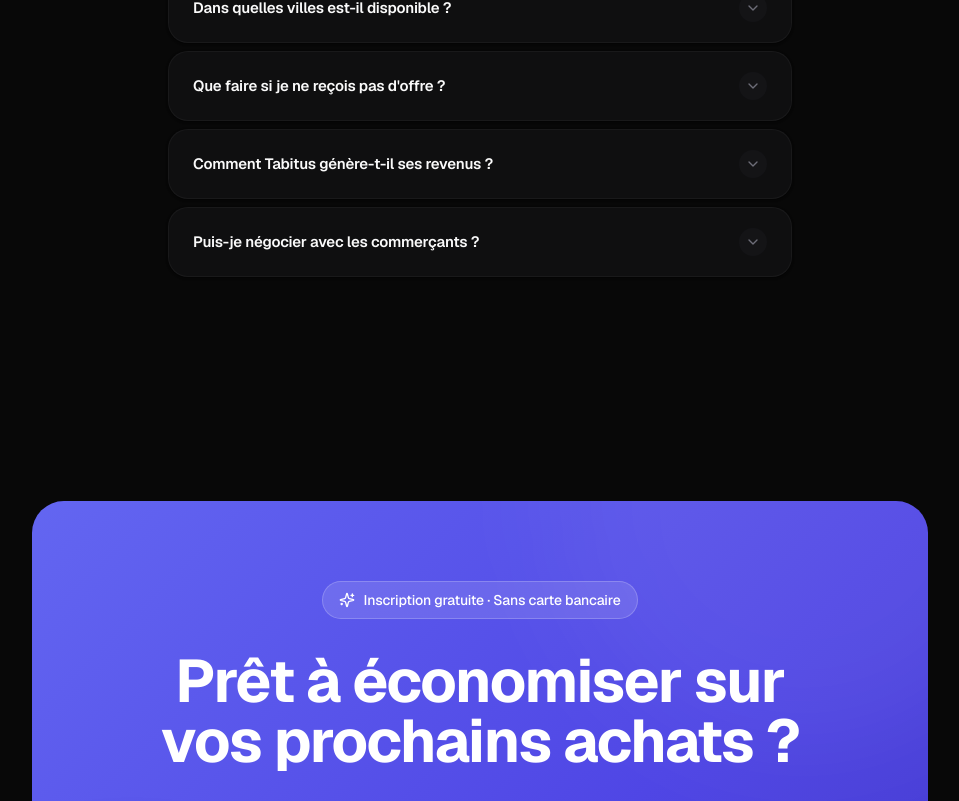
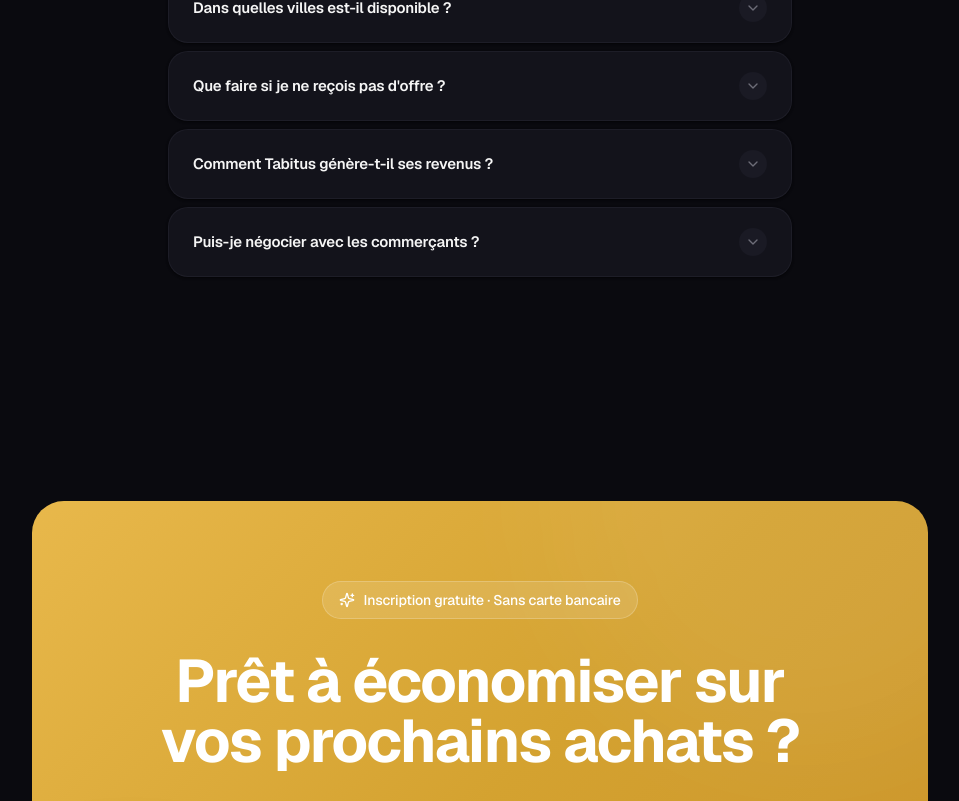
Before and after one commit to tabitmohamed10-dotcom/Tabitus, a Next.js app: page / in a window 1280 px wide. Shown: the part 4989-5790 px from the top of the page, without its empty margins (160-1119 px from the left). Built offline with nearby package versions, Linux system fonts and the light colour scheme.

Commit message:
feat: thème or/noir luxe + logo Tabit balance

```diff
--- a/app/globals.css
+++ b/app/globals.css
@@ -4,27 +4,37 @@
 
 @layer base {
   :root {
-    /* ── Tabitus Design System v3 — Dark First ── */
+    /* ── Tabitus Design System v4 — Gold/Noir ── */
+
+    /* Gold/Noir tokens */
+    --gold-light: #f0d080;
+    --gold-mid:   #c9922a;
+    --gold-dark:  #9a6c1a;
+    --noir:       #0a0a0f;
+    --noir-soft:  #12121a;
+    --cream:      #fdf8ec;
 
     /* Surfaces (light mode — fallback) */
-    --background: 0 0% 99%;
-    --foreground: 240 10% 4%;
+    --background: 40 30% 97%;
+    --foreground: 240 20% 8%;
     --card: 0 0% 100%;
-    --card-foreground: 240 10% 4%;
+    --card-foreground: 240 20% 8%;
     --popover: 0 0% 100%;
-    --popover-foreground: 240 10% 4%;
+    --popover-foreground: 240 20% 8%;
 
-    /* Brand: Indigo Électrique */
-    --primary: 239 84% 67%;
+    /* Brand: Gold */
+    --primary: 39 66% 47%;          /* gold-500 #c9922a */
     --primary-foreground: 0 0% 100%;
+    --primary-light: 42 77% 60%;    /* gold-300 */
+    --primary-dark: 36 72% 37%;     /* gold-700 */
 
     /* Neutrals */
-    --secondary: 240 5% 96%;
-    --secondary-foreground: 240 6% 10%;
-    --muted: 240 5% 96%;
+    --secondary: 40 15% 94%;
+    --secondary-foreground: 240 10% 20%;
+    --muted: 40 12% 94%;
     --muted-foreground: 240 4% 46%;
-    --accent: 239 40% 94%;
-    --accent-foreground: 239 84% 50%;
+    --accent: 42 78% 92%;
+    --accent-foreground: 39 66% 40%;
 
     /* States */
     --destructive: 0 84% 60%;
@@ -35,9 +45,9 @@
     --warning-foreground: 0 0% 100%;
 
     /* Structure */
-    --border: 240 6% 90%;
-    --input: 240 6% 90%;
-    --ring: 239 84% 67%;
+    --border: 40 15% 88%;
+    --input: 40 15% 88%;
+    --ring: 39 66% 47%;
     --radius: 0.75rem;
 
     /* Shadows light */
@@ -45,31 +55,33 @@
     --shadow-md: 0 4px 12px rgba(0,0,0,0.08), 0 2px 4px rgba(0,0,0,0.04);
     --shadow-lg: 0 8px 24px rgba(0,0,0,0.10), 0 3px 8px rgba(0,0,0,0.05);
     --shadow-xl: 0 16px 48px rgba(0,0,0,0.12), 0 4px 12px rgba(0,0,0,0.06);
-    --shadow-brand: 0 4px 16px rgba(99,102,241,0.25), 0 2px 6px rgba(99,102,241,0.12);
-    --shadow-brand-lg: 0 8px 32px rgba(99,102,241,0.35), 0 3px 10px rgba(99,102,241,0.18);
+    --shadow-brand: 0 4px 16px rgba(201,146,42,0.25), 0 2px 6px rgba(201,146,42,0.12);
+    --shadow-brand-lg: 0 8px 32px rgba(201,146,42,0.35), 0 3px 10px rgba(201,146,42,0.18);
     --shadow-emerald: 0 4px 16px rgba(16,185,129,0.25), 0 2px 6px rgba(16,185,129,0.12);
   }
 
   .dark {
-    /* ── Dark Mode (Primary) ── */
-    --background: 0 0% 3%;          /* #080808 */
-    --foreground: 0 0% 98%;         /* #FAFAFA */
-    --card: 240 5% 6%;              /* #0E0E10 */
-    --card-foreground: 0 0% 98%;
-    --popover: 240 5% 7%;
-    --popover-foreground: 0 0% 98%;
+    /* ── Dark Mode (Primary) — Noir ── */
+    --background: 240 20% 5%;       /* noir #0a0a0f */
+    --foreground: 0 0% 96%;
+    --card: 240 18% 9%;             /* noir-soft #12121a */
+    --card-foreground: 0 0% 96%;
+    --popover: 240 18% 10%;
+    --popover-foreground: 0 0% 96%;
 
-    /* Brand: Indigo (lighter in dark) */
-    --primary: 239 84% 71%;
-    --primary-foreground: 0 0% 100%;
+    /* Brand: Gold (brighter on dark) */
+    --primary: 42 77% 60%;          /* gold-300 #e8b84b */
+    --primary-foreground: 240 20% 8%;
+    --primary-light: 42 78% 72%;    /* gold-200 tint */
+    --primary-dark: 39 66% 47%;     /* gold-500 */
 
     /* Neutrals */
-    --secondary: 240 4% 10%;        /* #18181B */
+    --secondary: 240 17% 14%;       /* noir-muted #1e1e2a */
     --secondary-foreground: 240 5% 64%;
-    --muted: 240 4% 10%;
-    --muted-foreground: 240 5% 45%; /* #71717A */
-    --accent: 239 30% 14%;
-    --accent-foreground: 239 84% 76%;
+    --muted: 240 17% 14%;
+    --muted-foreground: 240 5% 45%;
+    --accent: 39 40% 14%;           /* dark gold tint surface */
+    --accent-foreground: 42 77% 68%;
 
     /* States */
     --destructive: 0 62% 52%;
@@ -78,17 +90,17 @@
     --success-foreground: 0 0% 100%;
 
     /* Structure */
-    --border: 240 4% 13%;           /* rgba white ~10% */
-    --input: 240 4% 13%;
-    --ring: 239 84% 71%;
+    --border: 240 15% 16%;
+    --input: 240 15% 16%;
+    --ring: 42 77% 60%;
 
     /* Shadows dark */
     --shadow-sm: 0 1px 3px rgba(0,0,0,0.40), 0 1px 2px rgba(0,0,0,0.25);
     --shadow-md: 0 4px 12px rgba(0,0,0,0.50), 0 2px 4px rgba(0,0,0,0.30);
     --shadow-lg: 0 8px 24px rgba(0,0,0,0.60), 0 3px 8px rgba(0,0,0,0.35);
     --shadow-xl: 0 16px 48px rgba(0,0,0,0.70), 0 4px 12px rgba(0,0,0,0.40);
-    --shadow-brand: 0 4px 16px rgba(99,102,241,0.30), 0 2px 6px rgba(99,102,241,0.15);
-    --shadow-brand-lg: 0 8px 32px rgba(99,102,241,0.40), 0 3px 10px rgba(99,102,241,0.22);
+    --shadow-brand: 0 4px 16px rgba(201,146,42,0.30), 0 2px 6px rgba(201,146,42,0.15);
+    --shadow-brand-lg: 0 8px 32px rgba(201,146,42,0.40), 0 3px 10px rgba(201,146,42,0.22);
     --shadow-emerald: 0 4px 16px rgba(16,185,129,0.30), 0 2px 6px rgba(16,185,129,0.15);
   }
 }
@@ -115,15 +127,34 @@
   }
 
   ::selection {
-    background: hsl(239 84% 67% / 0.2);
-    color: hsl(239 84% 71%);
+    background: hsl(39 66% 47% / 0.2);
+    color: hsl(42 77% 60%);
+  }
+}
+
+@layer components {
+  .btn-gold {
+    background: linear-gradient(135deg, #c9922a, #e8b84b, #9a6c1a);
+    color: #0a0a0f;
+    font-family: var(--font-cinzel);
+    letter-spacing: 0.15em;
+    border: none;
+  }
+  .btn-gold:hover {
+    background: linear-gradient(135deg, #e8b84b, #f0d080, #c9922a);
   }
 }
 
 @layer utilities {
   /* ── Gradient text ── */
   .text-gradient {
-    background: linear-gradient(135deg, #818CF8 0%, #6366F1 50%, #4F46E5 100%);
+    background: linear-gradient(135deg, #e8b84b 0%, #d4a230 50%, #c9922a 100%);
+    -webkit-background-clip: text;
+    -webkit-text-fill-color: transparent;
+    background-clip: text;
+  }
+  .text-gold {
+    background: linear-gradient(90deg, #c9922a, #f0d080, #d4a230);
     -webkit-background-clip: text;
     -webkit-text-fill-color: transparent;
     background-clip: text;
@@ -143,16 +174,16 @@
 
   /* ── Brand gradients ── */
   .bg-brand-gradient {
-    background: linear-gradient(135deg, #6366F1 0%, #4F46E5 60%, #4338CA 100%);
+    background: linear-gradient(135deg, #e8b84b 0%, #d4a230 50%, #c9922a 100%);
   }
   .bg-brand-gradient-subtle {
-    background: linear-gradient(135deg, rgba(99,102,241,0.12) 0%, rgba(79,70,229,0.08) 100%);
+    background: linear-gradient(135deg, rgba(201,146,42,0.12) 0%, rgba(184,121,26,0.08) 100%);
   }
   .bg-mesh {
     background:
-      radial-gradient(at 40% 20%, hsla(239,84%,67%,0.12) 0px, transparent 50%),
-      radial-gradient(at 80% 0%, hsla(217,91%,60%,0.08) 0px, transparent 50%),
-      radial-gradient(at 0% 60%, hsla(270,84%,67%,0.06) 0px, transparent 50%);
+      radial-gradient(at 40% 20%, hsla(42,78%,56%,0.12) 0px, transparent 50%),
+      radial-gradient(at 80% 0%, hsla(39,66%,48%,0.08) 0px, transparent 50%),
+      radial-gradient(at 0% 60%, hsla(36,64%,42%,0.06) 0px, transparent 50%);
   }
   .bg-noise::after {
     content: '';
@@ -175,7 +206,7 @@
   /* ── Glassmorphism (dark-first) ── */
   .glass {
     backdrop-filter: blur(16px) saturate(180%);
-    background: rgba(14, 14, 16, 0.80);
+    background: rgba(18, 18, 26, 0.80);
     border: 1px solid rgba(255, 255, 255, 0.07);
   }
   .glass-light {
@@ -185,15 +216,15 @@
   }
   .glass-brand {
     backdrop-filter: blur(20px) saturate(200%);
-    background: rgba(99, 102, 241, 0.08);
-    border: 1px solid rgba(99, 102, 241, 0.15);
+    background: rgba(201, 146, 42, 0.08);
+    border: 1px solid rgba(201, 146, 42, 0.18);
   }
 
   /* ── Glow effects ── */
   .glow-brand {
-    box-shadow: 0 0 0 1px rgba(99,102,241,0.15),
-                0 4px 20px rgba(99,102,241,0.15),
-                0 12px 40px rgba(99,102,241,0.08);
+    box-shadow: 0 0 0 1px rgba(201,146,42,0.15),
+                0 4px 20px rgba(201,146,42,0.15),
+                0 12px 40px rgba(201,146,42,0.08);
   }
   .glow-emerald {
     box-shadow: 0 0 0 1px rgba(16,185,129,0.15),
@@ -231,7 +262,7 @@
   .border-gradient {
     border: 1px solid transparent;
     background: linear-gradient(hsl(var(--card)), hsl(var(--card))) padding-box,
-                linear-gradient(135deg, rgba(99,102,241,0.4), rgba(99,102,241,0.1)) border-box;
+                linear-gradient(135deg, rgba(201,146,42,0.45), rgba(201,146,42,0.12)) border-box;
   }
 
   /* ── Typography ── */
@@ -248,7 +279,7 @@
   /* ── Status chips ── */
   .status-open      { @apply bg-emerald-950/60 text-emerald-400 border border-emerald-800/40 dark:bg-emerald-950/40; }
   .status-pending   { @apply bg-amber-950/60 text-amber-400 border border-amber-800/40; }
-  .status-accepted  { @apply bg-indigo-950/60 text-indigo-300 border border-indigo-800/40; }
+  .status-accepted  { @apply bg-yellow-950/60 text-yellow-300 border border-yellow-800/40; }
   .status-completed { @apply bg-violet-950/60 text-violet-300 border border-violet-800/40; }
   .status-cancelled { @apply bg-red-950/60 text-red-400 border border-red-800/40; }
 }
@@ -297,8 +328,8 @@
   100% { background-position: 200% center; }
 }
 @keyframes glow-pulse {
-  0%, 100% { box-shadow: 0 0 20px rgba(99,102,241,0.20); }
-  50% { box-shadow: 0 0 40px rgba(99,102,241,0.40), 0 0 80px rgba(99,102,241,0.12); }
+  0%, 100% { box-shadow: 0 0 20px rgba(201,146,42,0.20); }
+  50% { box-shadow: 0 0 40px rgba(201,146,42,0.40), 0 0 80px rgba(201,146,42,0.12); }
 }
 @keyframes pulse-dot {
   0%, 100% { transform: scale(1); opacity: 1; }
@@ -343,7 +374,7 @@
   animation: shimmer 2s infinite;
 }
 .animate-shimmer-brand {
-  background: linear-gradient(90deg, transparent 0%, rgba(99,102,241,0.15) 50%, transparent 100%);
+  background: linear-gradient(90deg, transparent 0%, rgba(201,146,42,0.18) 50%, transparent 100%);
   background-size: 200% 100%;
   animation: shimmer 2.5s infinite;
 }
--- a/app/layout.tsx
+++ b/app/layout.tsx
@@ -1,8 +1,21 @@
 import type { Metadata, Viewport } from 'next'
 import { GeistSans } from 'geist/font/sans'
 import { GeistMono } from 'geist/font/mono'
+import { Cinzel, Cormorant_Garamond } from 'next/font/google'
 import { Toaster } from 'sonner'
 import './globals.css'
+
+const cinzel = Cinzel({
+  subsets: ['latin'],
+  weight: ['400', '500'],
+  variable: '--font-cinzel',
+})
+
+const cormorant = Cormorant_Garamond({
+  subsets: ['latin'],
+  weight: ['300', '400'],
+  variable: '--font-cormorant',
+})
 
 export const metadata: Metadata = {
   title: {
@@ -51,7 +64,7 @@ export default function RootLayout({
   return (
     <html
       lang="fr"
-      className={`dark ${GeistSans.variable} ${GeistMono.variable}`}
+      className={`dark ${GeistSans.variable} ${GeistMono.variable} ${cinzel.variable} ${cormorant.variable}`}
       suppressHydrationWarning
     >
       <body>
--- a/tailwind.config.ts
+++ b/tailwind.config.ts
@@ -11,58 +11,63 @@ const config: Config = {
   theme: {
     extend: {
       fontFamily: {
-        sans: ['var(--font-geist-sans)', 'Inter', 'system-ui', 'sans-serif'],
-        display: ['var(--font-geist-sans)', 'Inter', 'system-ui', 'sans-serif'],
-        mono: ['var(--font-geist-mono)', 'Menlo', 'monospace'],
+        sans:      ['var(--font-geist-sans)', 'Inter', 'system-ui', 'sans-serif'],
+        mono:      ['var(--font-geist-mono)', 'Menlo', 'monospace'],
+        cinzel:    ['var(--font-cinzel)', 'Cinzel', 'serif'],
+        cormorant: ['var(--font-cormorant)', 'Cormorant Garamond', 'serif'],
       },
       colors: {
-        border: 'hsl(var(--border))',
-        input: 'hsl(var(--input))',
-        ring: 'hsl(var(--ring))',
+        border:     'hsl(var(--border))',
+        input:      'hsl(var(--input))',
+        ring:       'hsl(var(--ring))',
         background: 'hsl(var(--background))',
         foreground: 'hsl(var(--foreground))',
         primary: {
-          DEFAULT: 'hsl(var(--primary))',
+          DEFAULT:    'hsl(var(--primary))',
           foreground: 'hsl(var(--primary-foreground))',
-          light: 'hsl(var(--primary-light))',
-          dark: 'hsl(var(--primary-dark))',
+          light:      'hsl(var(--primary-light))',
+          dark:       'hsl(var(--primary-dark))',
         },
         secondary: {
-          DEFAULT: 'hsl(var(--secondary))',
+          DEFAULT:    'hsl(var(--secondary))',
           foreground: 'hsl(var(--secondary-foreground))',
         },
         destructive: {
-          DEFAULT: 'hsl(var(--destructive))',
+          DEFAULT:    'hsl(var(--destructive))',
           foreground: 'hsl(var(--destructive-foreground))',
         },
         muted: {
-          DEFAULT: 'hsl(var(--muted))',
+          DEFAULT:    'hsl(var(--muted))',
           foreground: 'hsl(var(--muted-foreground))',
         },
         accent: {
-          DEFAULT: 'hsl(var(--accent))',
+          DEFAULT:    'hsl(var(--accent))',
           foreground: 'hsl(var(--accent-foreground))',
         },
         popover: {
-          DEFAULT: 'hsl(var(--popover))',
+          DEFAULT:    'hsl(var(--popover))',
           foreground: 'hsl(var(--popover-foreground))',
         },
         card: {
-          DEFAULT: 'hsl(var(--card))',
+          DEFAULT:    'hsl(var(--card))',
           foreground: 'hsl(var(--card-foreground))',
         },
-        brand: {
-          50:  '#eef2ff',
-          100: '#e0e7ff',
-          200: '#c7d2fe',
-          300: '#a5b4fc',
-          400: '#818cf8',
-          500: '#6366f1',
-          600: '#4f46e5',
-          700: '#4338ca',
-          800: '#3730a3',
-          900: '#312e81',
-          950: '#1e1b4b',
+        gold: {
+          50:  '#fdf8ec',
+          100: '#f9edcc',
+          200: '#f0d080',
+          300: '#e8b84b',
+          400: '#d4a230',
+          500: '#c9922a',
+          600: '#b8791a',
+          700: '#9a6c1a',
+          800: '#7a4c08',
+          900: '#3d2504',
+        },
+        noir: {
+          DEFAULT: '#0a0a0f',
+          soft:    '#12121a',
+          muted:   '#1e1e2a',
         },
         surface: {
           1: 'hsl(var(--card))',
@@ -71,24 +76,24 @@ const config: Config = {
         },
       },
       borderRadius: {
-        lg: 'var(--radius)',
-        md: 'calc(var(--radius) - 2px)',
-        sm: 'calc(var(--radius) - 4px)',
-        xl: '1rem',
+        lg:   'var(--radius)',
+        md:   'calc(var(--radius) - 2px)',
+        sm:   'calc(var(--radius) - 4px)',
+        xl:   '1rem',
         '2xl': '1.25rem',
         '3xl': '1.5rem',
         '4xl': '2rem',
       },
       spacing: {
         '4.5': '1.125rem',
-        '13': '3.25rem',
-        '15': '3.75rem',
-        '18': '4.5rem',
-        '22': '5.5rem',
+        '13':  '3.25rem',
+        '15':  '3.75rem',
+        '18':  '4.5rem',
+        '22':  '5.5rem',
       },
       fontSize: {
         '2xs': ['0.625rem', { lineHeight: '0.875rem' }],
-        '10': ['0.625rem', { lineHeight: '0.875rem' }],
+        '10':  ['0.625rem', { lineHeight: '0.875rem' }],
       },
       animation: {
         'fade-in':        'fade-in 0.3s ease-out',
@@ -143,8 +148,8 @@ const config: Config = {
           '100%': { backgroundPosition: '200% center' },
         },
         'glow-pulse': {
-          '0%, 100%': { boxShadow: '0 0 20px rgba(99,102,241,0.25)' },
-          '50%':      { boxShadow: '0 0 40px rgba(99,102,241,0.45), 0 0 80px rgba(99,102,241,0.15)' },
+          '0%, 100%': { boxShadow: '0 0 20px rgba(201,146,42,0.25)' },
+          '50%':      { boxShadow: '0 0 40px rgba(201,146,42,0.45), 0 0 80px rgba(201,146,42,0.15)' },
         },
         'pulse-ring': {
           '0%':   { transform: 'scale(0.8)', opacity: '1' },
@@ -172,11 +177,11 @@ const config: Config = {
         },
       },
       backgroundImage: {
-        'brand-gradient':        'linear-gradient(135deg, #818cf8 0%, #6366f1 50%, #4f46e5 100%)',
-        'brand-gradient-subtle': 'linear-gradient(135deg, #eef2ff 0%, #e0e7ff 50%, #c7d2fe 100%)',
-        'brand-gradient-dark':   'linear-gradient(135deg, rgba(99,102,241,0.15) 0%, rgba(79,70,229,0.08) 100%)',
-        'mesh-gradient':         'radial-gradient(at 40% 20%, hsla(239,84%,67%,0.15) 0px, transparent 50%), radial-gradient(at 80% 0%, hsla(217,91%,60%,0.10) 0px, transparent 50%), radial-gradient(at 0% 50%, hsla(270,84%,67%,0.08) 0px, transparent 50%)',
-        'dark-gradient':         'linear-gradient(135deg, #0e0e10 0%, #13131a 100%)',
+        'gold-gradient':        'linear-gradient(135deg, #e8b84b 0%, #d4a230 50%, #c9922a 100%)',
+        'gold-gradient-subtle': 'linear-gradient(135deg, rgba(201,146,42,0.12) 0%, rgba(184,121,26,0.08) 100%)',
+        'gold-gradient-dark':   'linear-gradient(135deg, rgba(201,146,42,0.15) 0%, rgba(154,108,26,0.08) 100%)',
+        'mesh-gradient':        'radial-gradient(at 40% 20%, hsla(42,78%,56%,0.15) 0px, transparent 50%), radial-gradient(at 80% 0%, hsla(39,66%,48%,0.10) 0px, transparent 50%), radial-gradient(at 0% 50%, hsla(36,64%,42%,0.08) 0px, transparent 50%)',
+        'dark-gradient':        'linear-gradient(135deg, #0a0a0f 0%, #12121a 100%)',
       },
       boxShadow: {
         'xs':            '0 1px 2px rgba(0,0,0,0.04)',
@@ -184,8 +189,8 @@ const config: Config = {
         'elevated':      '0 4px 16px rgba(0,0,0,0.06), 0 1px 4px rgba(0,0,0,0.04)',
         'floating':      '0 8px 32px rgba(0,0,0,0.08), 0 2px 8px rgba(0,0,0,0.04)',
         'dramatic':      '0 16px 56px rgba(0,0,0,0.10), 0 4px 16px rgba(0,0,0,0.06)',
-        'brand':         '0 8px 32px rgba(99,102,241,0.20), 0 2px 8px rgba(99,102,241,0.12)',
-        'brand-lg':      '0 16px 48px rgba(99,102,241,0.28), 0 4px 16px rgba(99,102,241,0.16)',
+        'brand':         '0 8px 32px rgba(201,146,42,0.20), 0 2px 8px rgba(201,146,42,0.12)',
+        'brand-lg':      '0 16px 48px rgba(201,146,42,0.28), 0 4px 16px rgba(201,146,42,0.16)',
         'premium-hover': '0 4px 16px rgba(0,0,0,0.08), 0 8px 32px rgba(0,0,0,0.06)',
         'inner-brand':   'inset 0 1px 0 rgba(255,255,255,0.12)',
       },
```
Also changed, not shown: components/shared/logo.tsx (added, +16 -0 lines).
